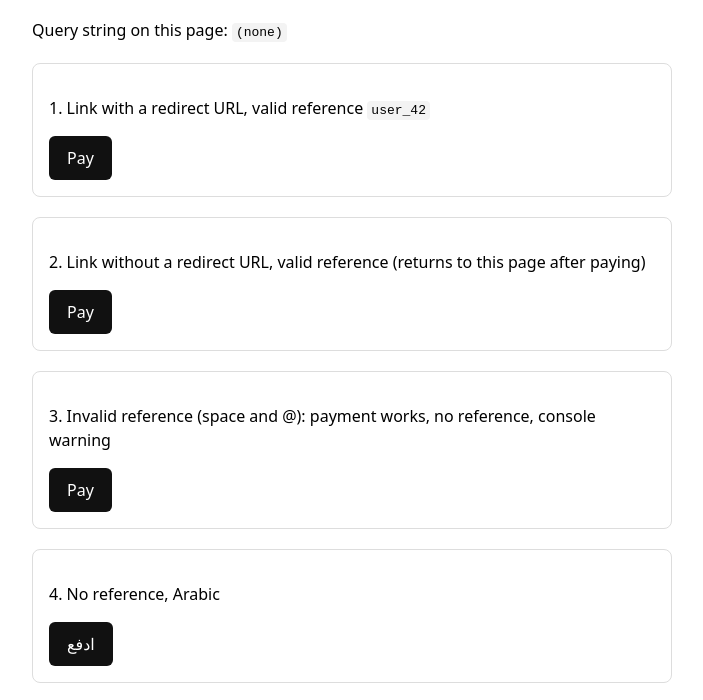
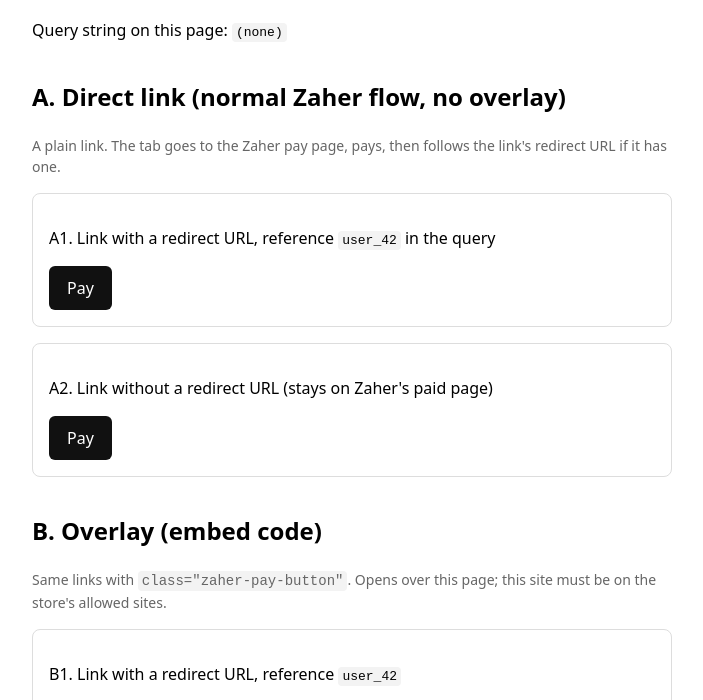
Before and after one commit to zaher-app/test-site, a plain HTML site: page payment-link-embed.html in a window 1280 px wide. Shown: the part 91-791 px from the top of the page, without its empty margins (288-991 px from the left). Drawn offline with Linux system fonts and the light colour scheme; a script that the page names is missing.

Commit message:
Embed test page: direct-link and overlay variants side by side
Co-Authored-By: Claude Opus 5.5 <noreply@anthropic.com>

```diff
--- a/payment-link-embed.html
+++ b/payment-link-embed.html
@@ -6,34 +6,52 @@
   <title>Payment link embed test</title>
   <style>
     body { font-family: system-ui, sans-serif; max-width: 640px; margin: 40px auto; padding: 0 16px; line-height: 1.5; }
-    .row { margin: 20px 0; padding: 16px; border: 1px solid #ddd; border-radius: 8px; }
-    .zaher-pay-button { display: inline-block; padding: 10px 18px; background: #111; color: #fff; border-radius: 6px; text-decoration: none; }
+    h2 { margin-top: 36px; }
+    .row { margin: 16px 0; padding: 16px; border: 1px solid #ddd; border-radius: 8px; }
+    .btn, .zaher-pay-button { display: inline-block; padding: 10px 18px; background: #111; color: #fff; border-radius: 6px; text-decoration: none; }
     code { background: #f3f3f3; padding: 2px 4px; border-radius: 4px; word-break: break-all; }
+    .muted { color: #666; font-size: 14px; }
   </style>
-  <!-- Zaher dev environment. Store "hithere" on the test database. -->
+  <!-- Zaher dev environment. Store "hithere" on the test database. Only links with class="zaher-pay-button" open the overlay. -->
   <script src="https://zaher-dev.com/embed/v1/pay.js" defer></script>
 </head>
 <body>
   <h1>Payment link embed test</h1>
   <p>Query string on this page: <code id="qs">(none)</code></p>
 
+  <h2>A. Direct link (normal Zaher flow, no overlay)</h2>
+  <p class="muted">A plain link. The tab goes to the Zaher pay page, pays, then follows the link's redirect URL if it has one.</p>
+
   <div class="row">
-    <p>1. Link with a redirect URL, valid reference <code>user_42</code></p>
+    <p>A1. Link with a redirect URL, reference <code>user_42</code> in the query</p>
+    <a class="btn" href="https://hithere.zaher-dev.com/en/pay/checker-embed-link?reference=user_42">Pay</a>
+  </div>
+
+  <div class="row">
+    <p>A2. Link without a redirect URL (stays on Zaher's paid page)</p>
+    <a class="btn" href="https://hithere.zaher-dev.com/en/pay/checker-embed-link-two">Pay</a>
+  </div>
+
+  <h2>B. Overlay (embed code)</h2>
+  <p class="muted">Same links with <code>class="zaher-pay-button"</code>. Opens over this page; this site must be on the store's allowed sites.</p>
+
+  <div class="row">
+    <p>B1. Link with a redirect URL, reference <code>user_42</code></p>
     <a href="https://hithere.zaher-dev.com/en/pay/checker-embed-link" class="zaher-pay-button" data-reference="user_42">Pay</a>
   </div>
 
   <div class="row">
-    <p>2. Link without a redirect URL, valid reference (returns to this page after paying)</p>
+    <p>B2. Link without a redirect URL (returns to this page after paying)</p>
     <a href="https://hithere.zaher-dev.com/en/pay/checker-embed-link-two" class="zaher-pay-button" data-reference="user_43">Pay</a>
   </div>
 
   <div class="row">
-    <p>3. Invalid reference (space and @): payment works, no reference, console warning</p>
+    <p>B3. Invalid reference (space and @): payment works, no reference, console warning</p>
     <a href="https://hithere.zaher-dev.com/en/pay/checker-embed-link-two" class="zaher-pay-button" data-reference="bad ref@x">Pay</a>
   </div>
 
   <div class="row">
-    <p>4. No reference, Arabic</p>
+    <p>B4. No reference, Arabic</p>
     <a href="https://hithere.zaher-dev.com/ar/pay/checker-embed-link-two" class="zaher-pay-button">ادفع</a>
   </div>
 
```
